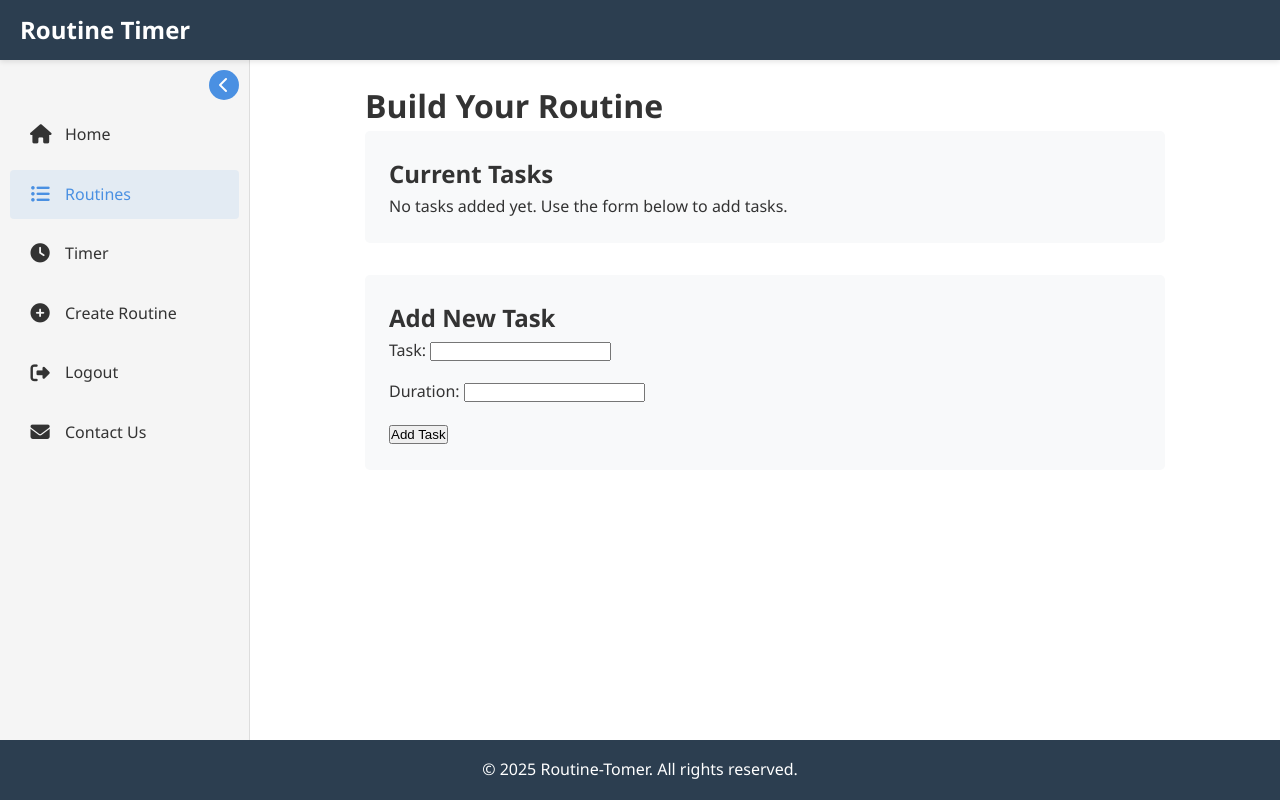
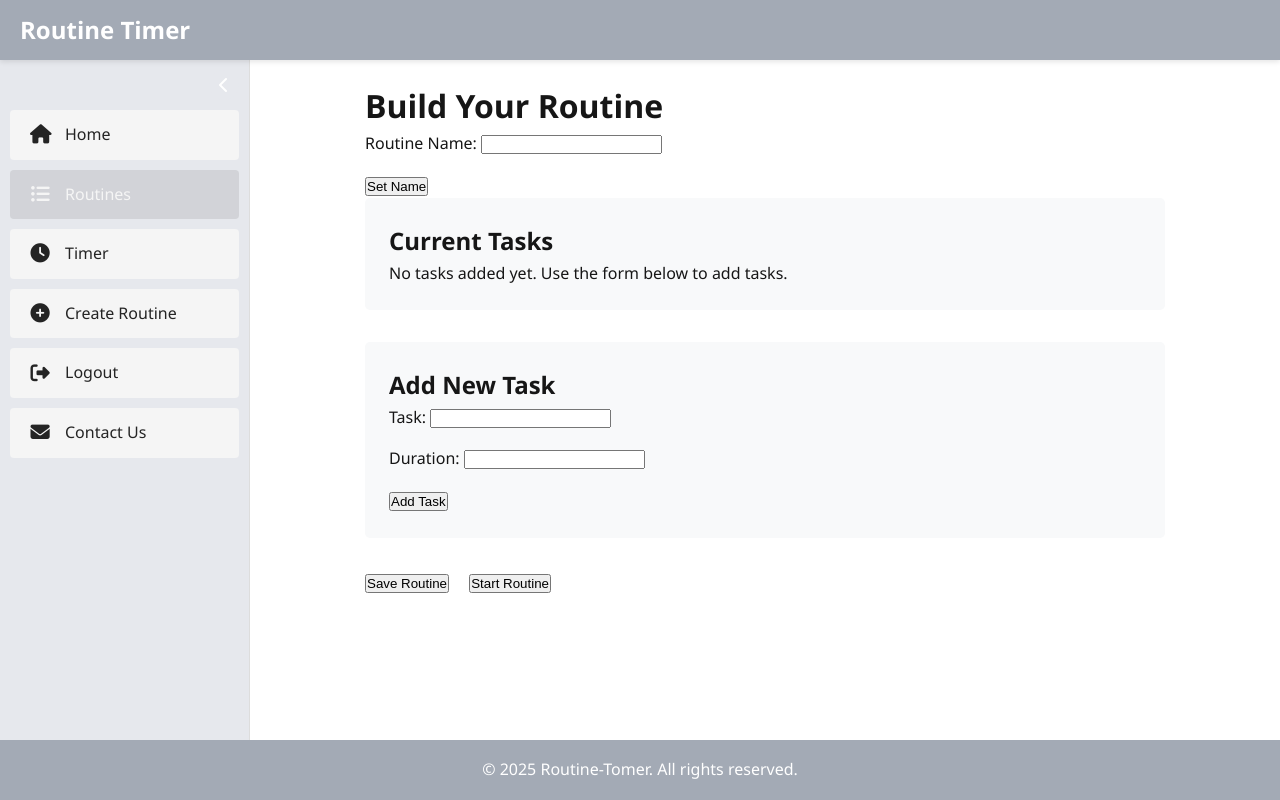
Before and after one commit to humanauction/routine-timer, a Django app: page /routine/builder/ in a window 1280 px wide. Run offline with Django 4.2, Linux system fonts and the light colour scheme; the visitor is signed in with stand-in values (Sample User, id 1); parts of the project's set-up code (start-up, migrations or seed data) failed here and were passed over; some libraries are stand-ins or nearby versions.

Commit message:
add: start routine deletion function. add: routine builder form style

```diff
--- a/routine/models.py
+++ b/routine/models.py
@@ -32,6 +32,6 @@ class RoutineItem(models.Model):
 
     def __str__(self):
         return (
+            f"in {self.routine.name})",
             f"{self.task} ({self.duration} min)"
-            f"in {self.routine.name})"
         )
--- a/routine/templates/routine/builder.html
+++ b/routine/templates/routine/builder.html
@@ -7,6 +7,15 @@
 {% block content %}
 <div class="routine-builder">
     <h1>Build Your Routine</h1>
+    <!--form to save routine name-->
+    <form id="routine-name-form" method="post" action="{% url 'routine:builder' %}">
+        {% csrf_token %}
+        <div class="form-group">
+            <label for="routine-name">Routine Name:</label>
+            <input type="text" name="name" id="routine-name" value="{{ routine_name }}" required />
+        </div>
+        <button type="submit" class="btn btn-secondary">Set Name</button>
+    </form>
 
     <div class="task-list">
         <h2>Current Tasks</h2>
@@ -22,46 +31,41 @@
         <p class="total-time">
             Total time: <strong>{{ total }} minutes</strong>
         </p>
-
-        <!-- Form to save the routine -->
-        <form action="{% url 'routine:save' %}" method="post" class="save-form">
-            {% csrf_token %}
-            <div class="form-group">
-                <label for="routine-name">Routine Name:</label>
-                <input type="text" name="name" id="routine-name" required />
-            </div>
-            <button type="submit" class="btn btn-primary">Save Routine</button>
-        </form>
-
-        <!-- Form to start the routine -->
-        <form action="{% url 'routine:start' %}" method="post" class="start-form">
-            {% csrf_token %}
-            <button type="submit" class="btn btn-success">Start Routine</button>
-        </form>
         {% else %}
-        <p>No tasks added yet. Use the form below to add tasks.</p>
+            <p>No tasks added yet. Use the form below to add tasks.</p>
         {% endif %}
     </div>
 
-    <div class="add-task">
+   <div class="add-task">
         <h2>Add New Task</h2>
         <form method="post" action="{% url 'routine:builder' %}" class="task-form">
             {% csrf_token %}
+            <input type="hidden" name="name" value="{{ routine_name }}">
             <div class="form-group">
                 {{ form.task.label_tag }} {{ form.task }}
                 {% if form.task.errors %}
                 <div class="form-error">{{ form.task.errors }}</div>
                 {% endif %}
             </div>
-
             <div class="form-group">
                 {{ form.duration.label_tag }} {{ form.duration }}
                 {% if form.duration.errors %}
                 <div class="form-error">{{ form.duration.errors }}</div>
                 {% endif %}
             </div>
-
             <button type="submit" class="btn btn-primary">Add Task</button>
+        </form>
+    </div>
+    <div>
+        <!-- Form to save the routine -->
+        <form action="{% url 'routine:save' %}" method="post" class="save-form">
+            {% csrf_token %}
+            <button type="submit" class="btn btn-primary">Save Routine</button>
+        </form>
+        <!-- Form to start the routine -->
+        <form action="{% url 'routine:start' %}" method="post" class="start-form">
+            {% csrf_token %}
+            <button type="submit" class="btn btn-success">Start Routine</button>
         </form>
     </div>
 </div>
--- a/routine/templates/routine/detail.html
+++ b/routine/templates/routine/detail.html
@@ -15,6 +15,9 @@
             </a>
             <a href="#" class="btn btn-primary start-routine" data-routine-id="{{ routine.id }}">
                 <i class="fas fa-play"></i> Start Routine
+            </a>
+            <a href="{% url 'routine:delete' routine.id %}" class="btn btn-danger">
+                <i class="fas fa-trash"></i> Delete
             </a>
         </div>
     </div>
--- a/routine/urls.py
+++ b/routine/urls.py
@@ -1,7 +1,7 @@
 from django.urls import path
 from .views import (
-    RoutineBuilderView, SaveRoutineView,
-    StartRoutineView, RoutineDetailView, routine_list, TimerView,
+    RoutineBuilderView, SaveRoutineView, RoutineDetailView,
+    routine_list, TimerView
 )
 
 app_name = 'routine'
@@ -10,7 +10,7 @@ urlpatterns = [
     path('', routine_list, name='list'),
     path('builder/', RoutineBuilderView.as_view(), name='builder'),
     path('save/', SaveRoutineView.as_view(), name='save'),
-    path('start/', StartRoutineView.as_view(), name='start'),
+    path('start/', TimerView.as_view(), name='start'),  # StartRoutineView now points to TimerView
     path('detail/<int:pk>/', RoutineDetailView.as_view(), name='detail'),
     path('timer/', TimerView.as_view(), name='timer'),
 ]
--- a/routine/views.py
+++ b/routine/views.py
@@ -1,4 +1,4 @@
-from django.contrib.auth.mixins import LoginRequiredMixin
+from django.contrib.auth.mixins import LoginRequiredMixin, UserPassesTestMixin
 from django.shortcuts import render, redirect, get_object_or_404
 from django.views import View
 from .forms import TaskForm
@@ -6,7 +6,9 @@ from .services import (
     get_current_routine, add_task, clear_routine, save_routine_to_db
 )
 from .models import Routine
-from django.views.generic import TemplateView
+from django.views.generic import TemplateView, DeleteView
+from django.urls import reverse_lazy
+from django.contrib import messages
 from django.contrib.auth.decorators import login_required
 
 
@@ -71,3 +73,19 @@ class RoutineDetailView(LoginRequiredMixin, View):
     def get(self, request, pk):
         routine = get_object_or_404(Routine, pk=pk, user=request.user)
         return render(request, 'routine/detail.html', {'routine': routine})
+
+# delete routine
+class DeleteRoutineView(LoginRequiredMixin, UserPassesTestMixin, DeleteView):
+    model = Routine
+    template_name = 'routine/routine_confirm_delete.html'
+    success_url = reverse_lazy('routine:list')
+
+    def test_func(self):
+        # Security check: only allow users to delete their own routines
+        routine = self.get_object()
+        return self.request.user == routine.user
+
+    def delete(self, request, *args, **kwargs):
+        routine = self.get_object()
+        messages.success(request, f"Routine '{routine.name}' deleted successfully.")
+        return super().delete(request, *args, **kwargs)
--- a/static/css/base.css
+++ b/static/css/base.css
@@ -1,9 +1,11 @@
 :root {
-    --primary-color: #4a90e2;
-    --secondary-color: #2c3e50;
-    --accent-color: #16a085;
-    --text-color: #333;
-    --light-bg: #f5f5f5;
+    --primary-color: #f5f5f5;
+    --secondary-color: #a3aab5;
+    --tertiary-color: #242424;
+    --accent-color: #e24ad3;
+    --text-color: #161616;
+    --light-bg: #e6e8ed;
+    --dark-bg: #4d4d4e;
     --header-height: 60px;
     --footer-height: 60px;
     --nav-width: 250px;
@@ -90,7 +92,7 @@ header {
     right: 10px;
     width: 30px;
     height: 30px;
-    background: var(--primary-color);
+    background: var(--light-bg);
     color: white;
     border-radius: 50%;
     display: flex;
@@ -115,7 +117,8 @@ header {
     display: flex;
     align-items: center;
     padding: 12px 20px;
-    color: var(--text-color);
+    color: var(--tertiary-color);
+    background-color: var(--primary-color);
     text-decoration: none;
     border-radius: 4px;
     margin: 0 10px;
@@ -126,7 +129,7 @@ header {
 
 .nav-item:hover,
 .nav-item.active {
-    background-color: rgba(74, 144, 226, 0.1);
+    background-color: rgba(36, 36, 36, 0.1);
     color: var(--primary-color);
 }
 
```
Also changed, not shown: routine/templates/routine/list.html (+28 -7 lines), routine/templates/routine/routine_confirm_delete.html (added).
